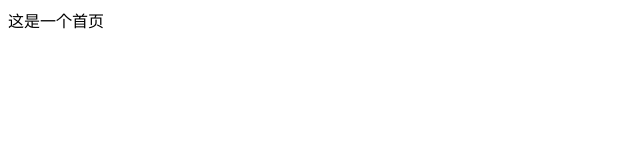
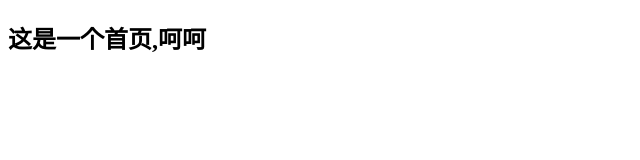
Before and after one commit to liu20187829/ReviewGit, a plain HTML site: page index.html in a window 1280 px wide. Shown: the whole page, without its empty margins (0-640 px from the left). Drawn offline with Linux system fonts and the light colour scheme.

Commit message:
新增一个首页

```diff
--- a/index.html
+++ b/index.html
@@ -7,6 +7,6 @@
     <title>Document</title>
 </head>
 <body>
-    这是一个首页
+    <h2>这是一个首页,呵呵</h2>
 </body>
 </html>
```
